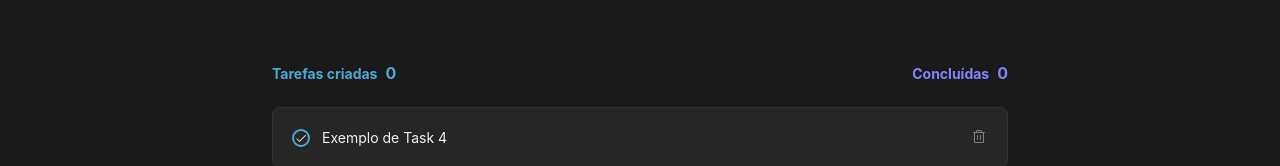
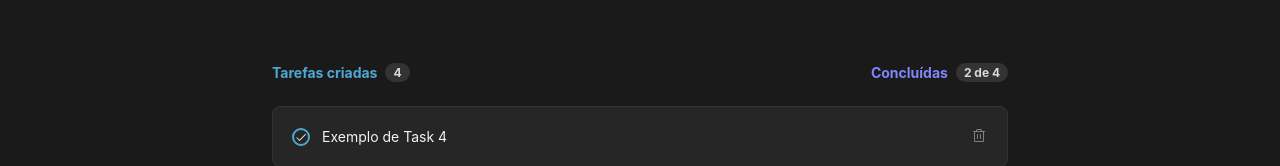
Before and after one commit to alessandroibes/ignite-challenge-reactjs-todo, a React (Vite) app: page / in a window 1280 px wide. Shown: the part 236-402 px from the top of the page. Built offline with nearby package versions, Linux system fonts and the light colour scheme.

Commit message:
Estilização dos contadores de tarefas criadas e concluídas

```diff
--- a/src/App.module.css
+++ b/src/App.module.css
@@ -140,6 +140,16 @@
   font-size: 0.875rem;
 }
 
+.listHeader aside span {
+  padding: 2px 8px;
+  border-radius: 16px;
+
+  font-size: 0.75rem;
+
+  color: var(--gray-200);
+  background-color: var(--gray-400);
+}
+
 .item {
   display: flex;
   flex: 1;
--- a/src/App.tsx
+++ b/src/App.tsx
@@ -22,12 +22,12 @@ export function App() {
           <header className={styles.listHeader}>
             <aside>
               <p>Tarefas criadas</p>
-              <span>0</span>
+              <span>4</span>
             </aside>
 
             <aside>
               <p>Concluídas</p>
-              <span>0</span>
+              <span>2 de 4</span>
             </aside>
           </header>
 
```
